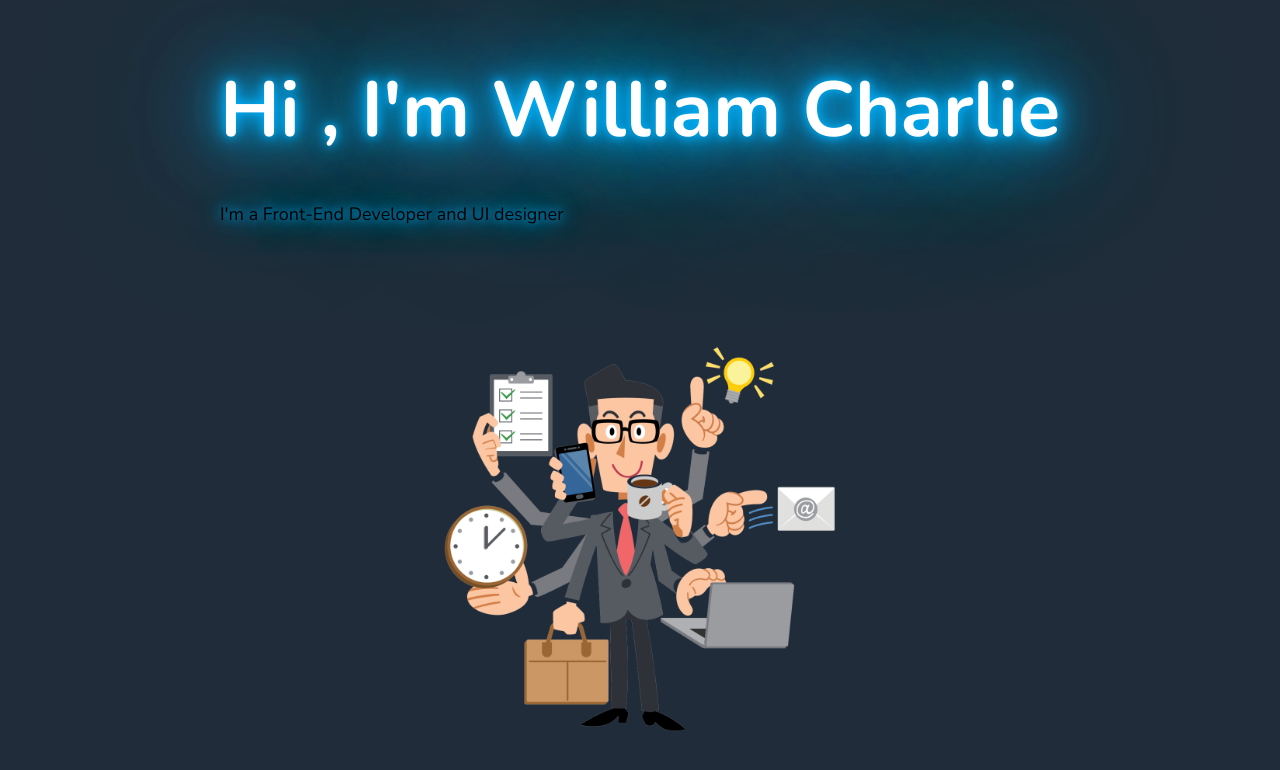
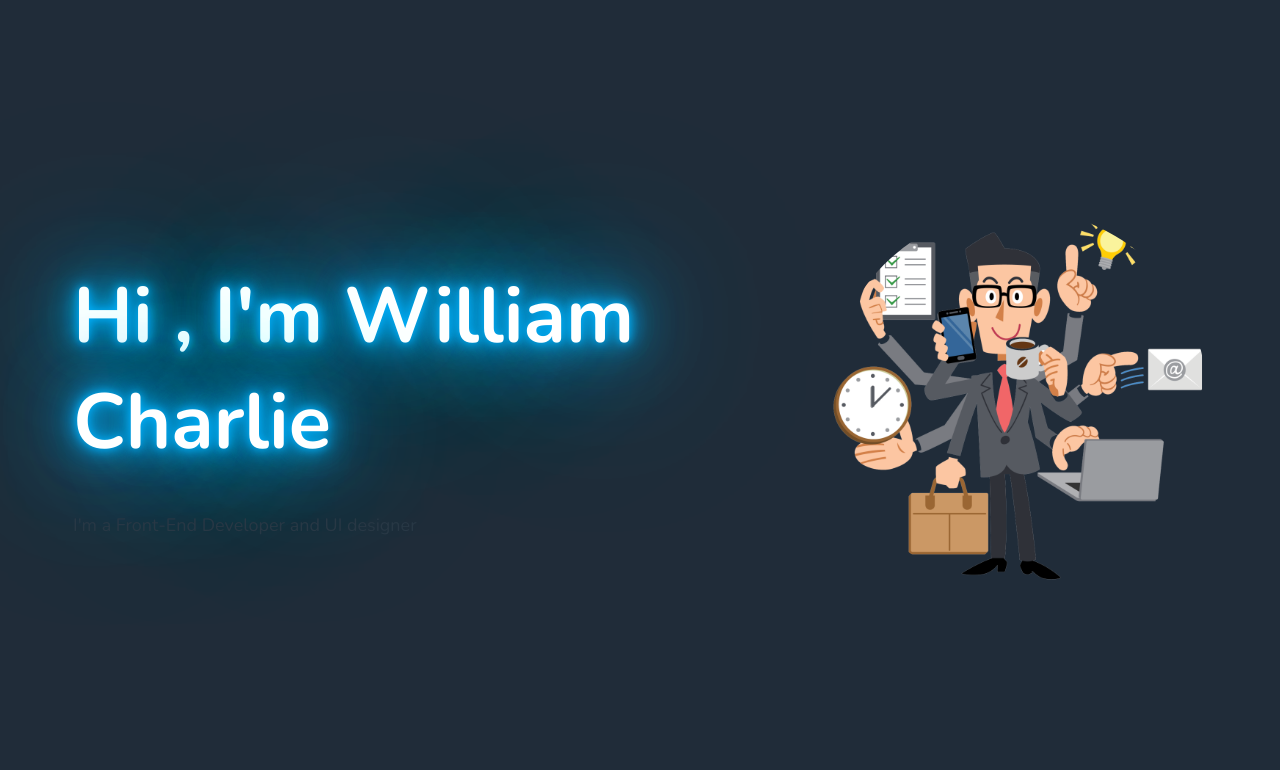
Before and after one commit to Khaled-Sa1em/portfolio, a plain HTML site: page index.html in a window 1280 px wide. Drawn offline with Linux system fonts and the light colour scheme.

Commit message:
Modify landing code

```diff
--- a/index.html
+++ b/index.html
@@ -54,7 +54,7 @@
     <div class="container">
       <div class="landing--text">
         <h1 class="title  landing--title">Hi , I'm William Charlie</h1>
-        <p class="text landing--discretion">
+        <p class="text landing--description">
           I'm a Front-End Developer
           and UI designer
         </p>
--- a/sass/components/_landing.scss
+++ b/sass/components/_landing.scss
@@ -1,33 +1,45 @@
-// ! khaled
 .landing {
   background: $darker-blue;
+
   .container {
     @include flex-center-row;
     flex-wrap: wrap;
+
     .landing--text {
-    //   flex: 2;
-      text-shadow: 0 0 10px #00b3ff, 0 0 20px #00b3ff, 0 0 40px #00b3ff,
-        0 0 80px #00b3ff, 0 0 120px #00b3ff, 0 0 200px #00b3ff;
+      flex: 2;
+
       .landing--title {
+        width: 100%;
+        min-width: 600px;
+        margin-bottom: 0.5em;
         color: #fff;
-        margin-bottom: 0.5em;
+        text-shadow: 0 0 10px #00b3ff, 0 0 20px #00b3ff, 0 0 40px #00b3ff,
+          0 0 80px #00b3ff, 0 0 120px #00b3ff, 0 0 200px #00b3ff;
       }
+
       .landing--description {
-        color: $darker-blue;
+        $color: map-get($colors, "dark-blue");
+        color:$color;
       }
     }
+
     .landing--portrait {
-        width:min(100% , 400px) ;
-    //   flex: 1;
+      flex: 1;
+      min-width: 300px;
+
+      .img {
+        width: min(100%, 400px);
+        border-radius: 50%;
+      }
     }
   }
 }
 
 // ! correct it and tell what should i do
-@media screen and (max-width: 992px) {
-  .landing {
-    .container {
-    //   flex-direction: column;
-    }
-  }
-}
+// @media screen and (max-width: 992px) {
+//   .landing {
+//     .container {
+//     //   flex-direction: column;
+//     }
+//   }
+// }
--- a/sass/components/_main.scss
+++ b/sass/components/_main.scss
@@ -1,4 +1,3 @@
-// ! khaled
 // i have made main section and give it this style
 // and create it because learned that the page must have main section
 .main {
--- a/sass/components/_section.scss
+++ b/sass/components/_section.scss
@@ -1,4 +1,3 @@
-//! khaled
 // i create this to be global between all sections
 .section {
   width: 100%;
--- a/sass/utilities/_colors.scss
+++ b/sass/utilities/_colors.scss
@@ -3,6 +3,7 @@ $dark-blue: #283845;
 $light-beige: #b8b08d;
 $dark-beige: #f2d492;
 $orange: #ff6f61;
+$accent-light: #f4f4f4;
 
 // ! i'didn't understand this
 $colors: (
@@ -11,4 +12,5 @@ $colors: (
   "light-beige": $light-beige,
   "dark-beige": $dark-beige,
   "orange": $orange,
+  "accent-light": $accent-light,
 );
--- a/sass/utilities/_commons.scss
+++ b/sass/utilities/_commons.scss
@@ -19,7 +19,6 @@
     width: 1170px;
   }
 
-  //! khaled
   /* * extra Large */
   @media (min-width: 1400px) {
     width: 1350px;
--- a/sass/utilities/_mixins.scss
+++ b/sass/utilities/_mixins.scss
@@ -201,7 +201,6 @@
   background-attachment: fixed;
 }
 
-// ! khaled
 // ! i don't know how to deal or handle font size
 // ! but here i've used golden ratio = 1.618
 @mixin font-size($num) {
```
Also changed, not shown: assets/images/william-1.jpg (added), assets/images/william-2.jpg (added), assets/images/william-3.jpg (added), css/main.css.
